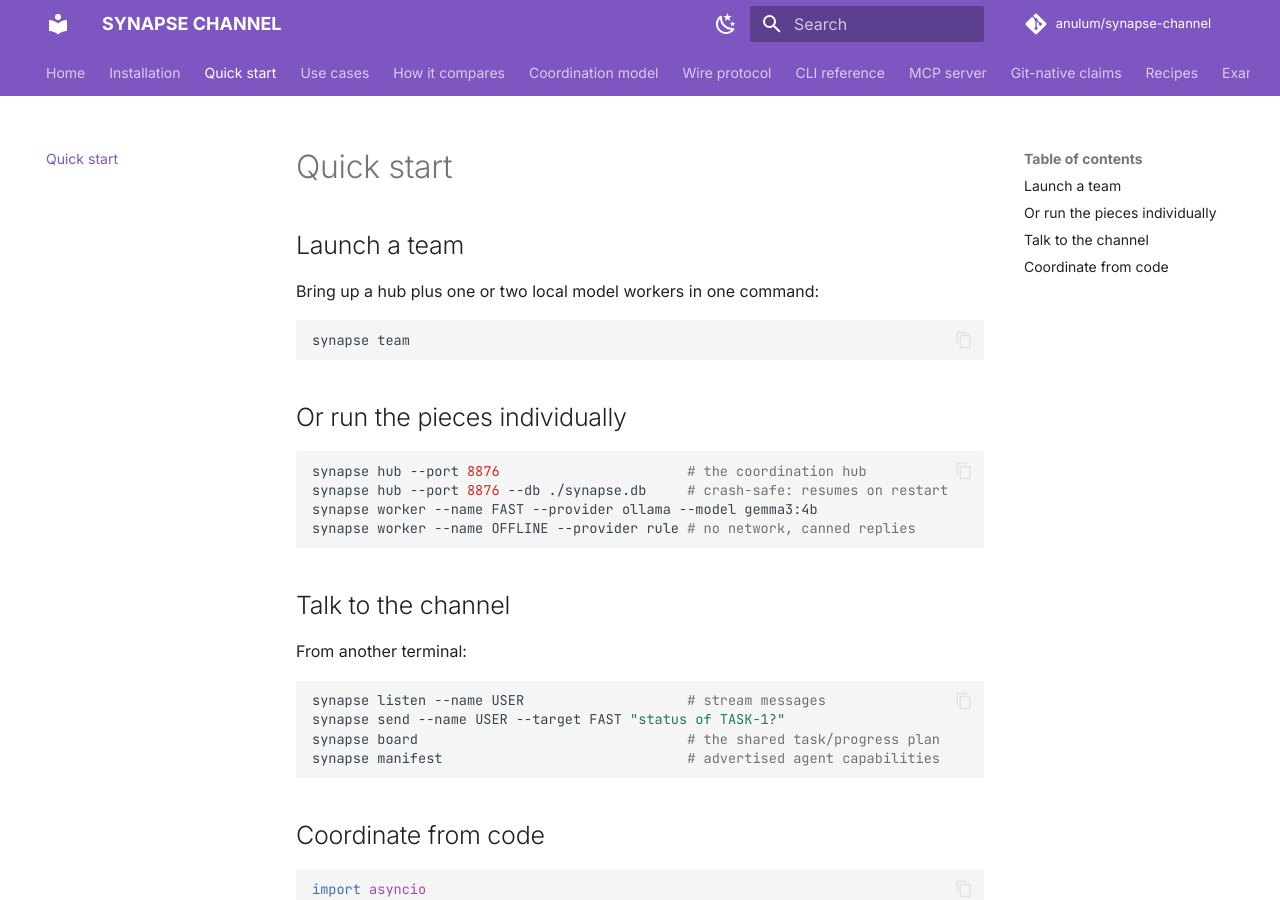
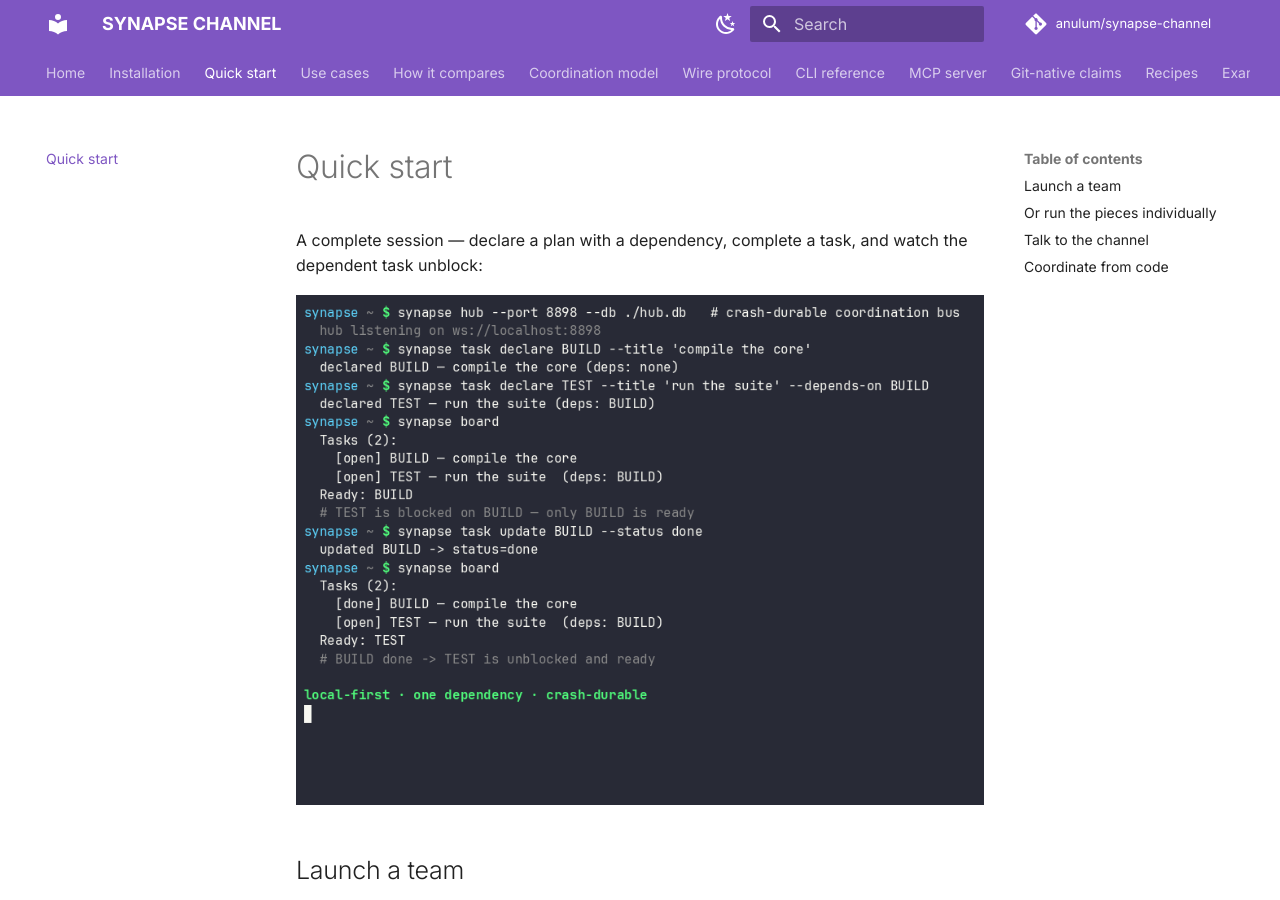
Before and after one commit to anulum/synapse-channel, an MkDocs documentation site: the page built from docs/quickstart.md, in a window 1280 px wide and 900 px high. Built offline with MkDocs 1.6.1 and Material for MkDocs 9.7.7, drawn with Linux system fonts in a browser that asks for light colours; comment, search, counter and statistics services are not loaded.

Commit message:
docs: add an animated demo (gif + still) and its recording script
A 15-second terminal session shows the core value end to end — start the bus,
declare a plan with a dependency, complete a task, and watch the dependent task
unblock. The animated GIF (~70 KB) leads the README "At a glance" and the
documentation home; the final-frame still goes in the quick start for contexts
where an animation is too heavy. Both are real captured output, not a mock-up.

record_demo.sh regenerates them deterministically (a throwaway hub, asciinema, and
agg), so the asset can be refreshed the same way the header banner is generated.

Authored by Anulum Fortis & Arcane Sapience (protoscience@anulum.li)

```diff
--- a/docs/quickstart.md
+++ b/docs/quickstart.md
@@ -1,4 +1,9 @@
 # Quick start
+
+A complete session — declare a plan with a dependency, complete a task, and watch the
+dependent task unblock:
+
+![An example synapse session](assets/demo.png)
 
 ## Launch a team
 
```
Also changed, not shown: README.md (+4 -0 lines), docs/index.md (+2 -0 lines), docs/assets/demo.gif (added), docs/assets/demo.png (added), 1 other file.
